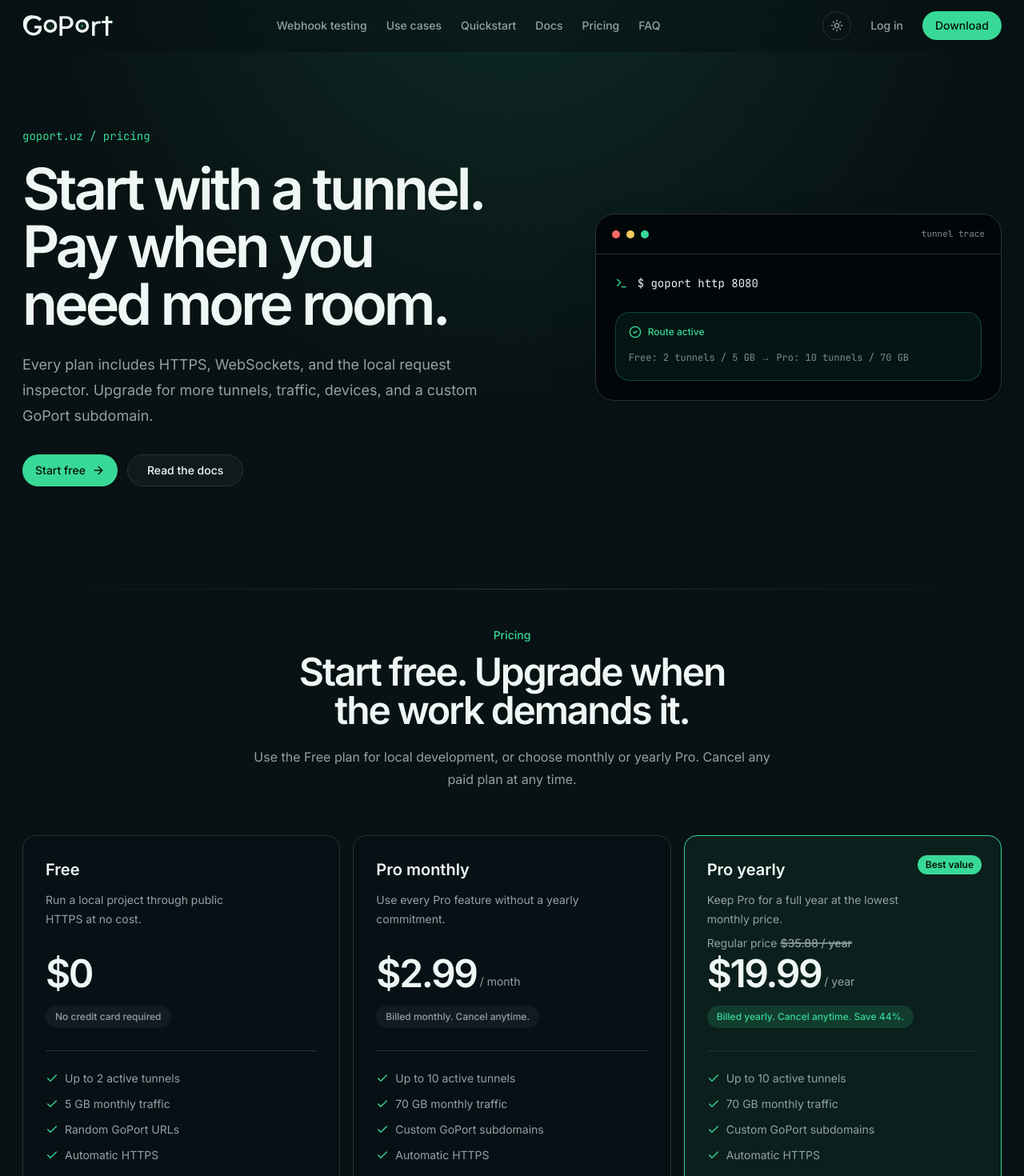
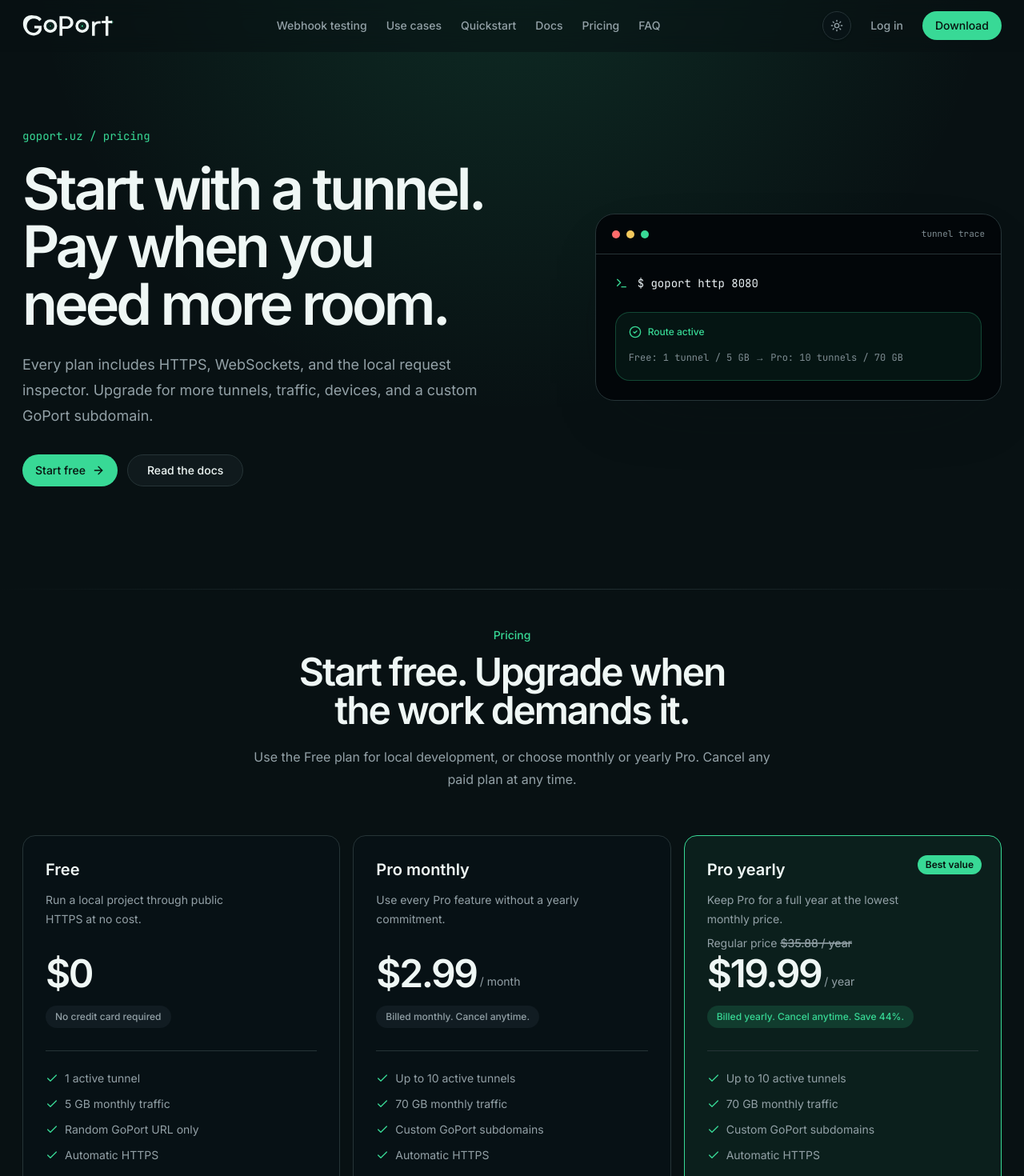
Before and after one commit to muhammad-deve/landing, a Next.js app: page /pricing in a window 1280 px wide. Shown: the top 1470 px of the page at 80% size. Built offline with nearby package versions, Linux system fonts and the light colour scheme.

Commit message:
fix(pricing): clarify Free limits

```diff
--- a/app/pricing/page.tsx
+++ b/app/pricing/page.tsx
@@ -18,7 +18,7 @@
         title="Start with a tunnel. Pay when you need more room."
         description="Every plan includes HTTPS, WebSockets, and the local request inspector. Upgrade for more tunnels, traffic, devices, and a custom GoPort subdomain."
         command="$ goport http 8080"
-        output="Free: 2 tunnels / 5 GB  →  Pro: 10 tunnels / 70 GB"
+        output="Free: 1 tunnel / 5 GB  →  Pro: 10 tunnels / 70 GB"
         primaryLabel="Start free"
       />
       <Pricing />
--- a/components/dashboard/dashboard-client.tsx
+++ b/components/dashboard/dashboard-client.tsx
@@ -906,7 +906,7 @@
 type SubscriptionConfirmation = "yearly" | "cancel";
 
 const PLAN_LIMIT_COMPARISON = [
-  { label: "Active tunnels", free: "2", pro: "10" },
+  { label: "Active tunnels", free: "1", pro: "10" },
   { label: "Monthly traffic", free: "5 GB", pro: "70 GB" },
   { label: "Device tokens", free: "1", pro: "5" },
   { label: "Custom subdomains", free: "Not included", pro: "Included" },
@@ -966,7 +966,7 @@
     }
   };
 
-  let subscriptionCopy = "Free includes two active tunnels, 5 GB per month, one device token, and no custom subdomains.";
+  let subscriptionCopy = "Free includes one active tunnel, 5 GB per month, one device token, and no custom subdomains.";
   if (subscription) {
     const periodEnd = subscription.currentPeriodEnd ? formatDate(subscription.currentPeriodEnd) : "the end of this billing period";
     if (subscription.cancelAtPeriodEnd) subscriptionCopy = `Pro access continues until ${periodEnd}.`;
--- a/components/home-sections.tsx
+++ b/components/home-sections.tsx
@@ -48,7 +48,7 @@
 ];
 
 const PLANS = [
-  { name: "Free", price: "$0", description: "Run a local project through public HTTPS at no cost.", billingNote: "No credit card required", items: ["Up to 2 active tunnels", "5 GB monthly traffic", "Random GoPort URLs", "Automatic HTTPS", "WebSocket support", "Local Request Inspector", "1 device"], action: "Create free account" },
+  { name: "Free", price: "$0", description: "Run a local project through public HTTPS at no cost.", billingNote: "No credit card required", items: ["1 active tunnel", "5 GB monthly traffic", "Random GoPort URL only", "Automatic HTTPS", "WebSocket support", "Local Request Inspector", "1 device"], action: "Create free account" },
   { name: "Pro monthly", price: "$2.99", suffix: "/ month", description: "Use every Pro feature without a yearly commitment.", billingNote: "Billed monthly. Cancel anytime.", items: ["Up to 10 active tunnels", "70 GB monthly traffic", "Custom GoPort subdomains", "Automatic HTTPS", "WebSocket support", "Local Request Inspector", "Up to 5 devices"], action: "Start 7-day free trial" },
   { name: "Pro yearly", price: "$19.99", originalPrice: "$35.88", suffix: "/ year", description: "Keep Pro for a full year at the lowest monthly price.", billingNote: "Billed yearly. Cancel anytime. Save 44%.", items: ["Up to 10 active tunnels", "70 GB monthly traffic", "Custom GoPort subdomains", "Automatic HTTPS", "WebSocket support", "Local Request Inspector", "Up to 5 devices"], action: "Choose yearly", popular: true, badge: "Best value" },
 ];
```
